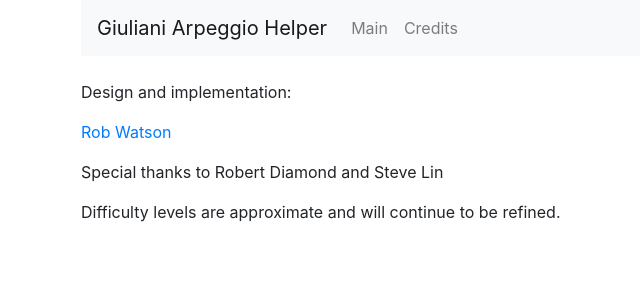
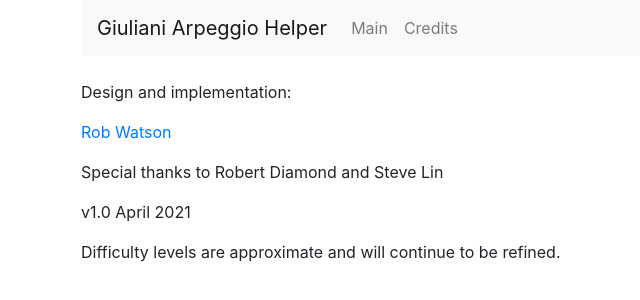
Before and after one commit to robwatsongtr/giuliani-helper-client, a React (Create React App) app: page /credit-page-component in a window 1280 px wide. Shown: the top 300 px of the page, without its empty margins (4-644 px from the left). Built offline with nearby package versions, Linux system fonts and the light colour scheme.

Commit message:
put version in credits

```diff
--- a/src/components/credit-page-component.js
+++ b/src/components/credit-page-component.js
@@ -16,7 +16,7 @@ export default class CreditPage extends Component {
           </a>
          </p>
          <p>Special thanks to Robert Diamond and Steve Lin</p>
-         <p>Difficulty levels are approximate and will continue to be refined.</p>
+         <p>v1.0 April 2021</p><p> Difficulty levels are approximate and will continue to be refined.</p>
       </div>
     )
   }
--- a/src/components/mainpage-component.js
+++ b/src/components/mainpage-component.js
@@ -1,7 +1,6 @@
 // Main page component
 
 import React, { Component } from 'react';
-
 
 const Study = props => {
   return (
@@ -149,8 +148,6 @@ export default class MainPage extends Component {
             <label>Enter Difficulty Level (1-7)</label>
               <input type="number"
                 className={ "form-control " + difficultyLevelClass }
-                min="1"
-                max="7"
                 value={this.state.studyDifficultyLevel}
                 onChange={this.onChangeStudyDifficultyLevel}
               />
@@ -170,8 +167,6 @@ export default class MainPage extends Component {
             <label>Limit results (1-10)</label>
             <input type="number"
               className={"form-control " + numStudiesClass}
-              min="1"
-              max="10"
               value={this.state.studyResultLimit}
               onChange={this.onChangeStudyResultLimit}
             />
```
